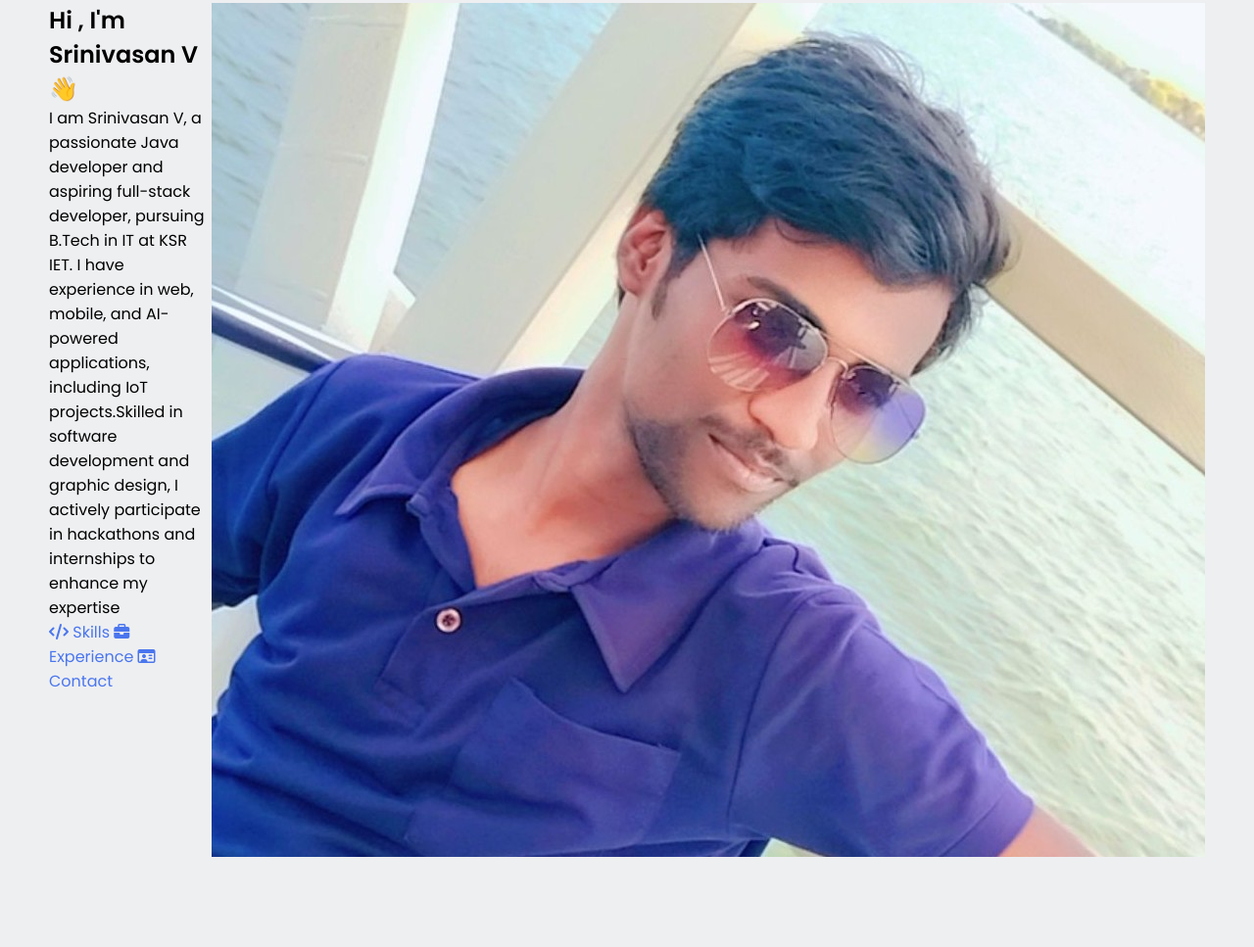
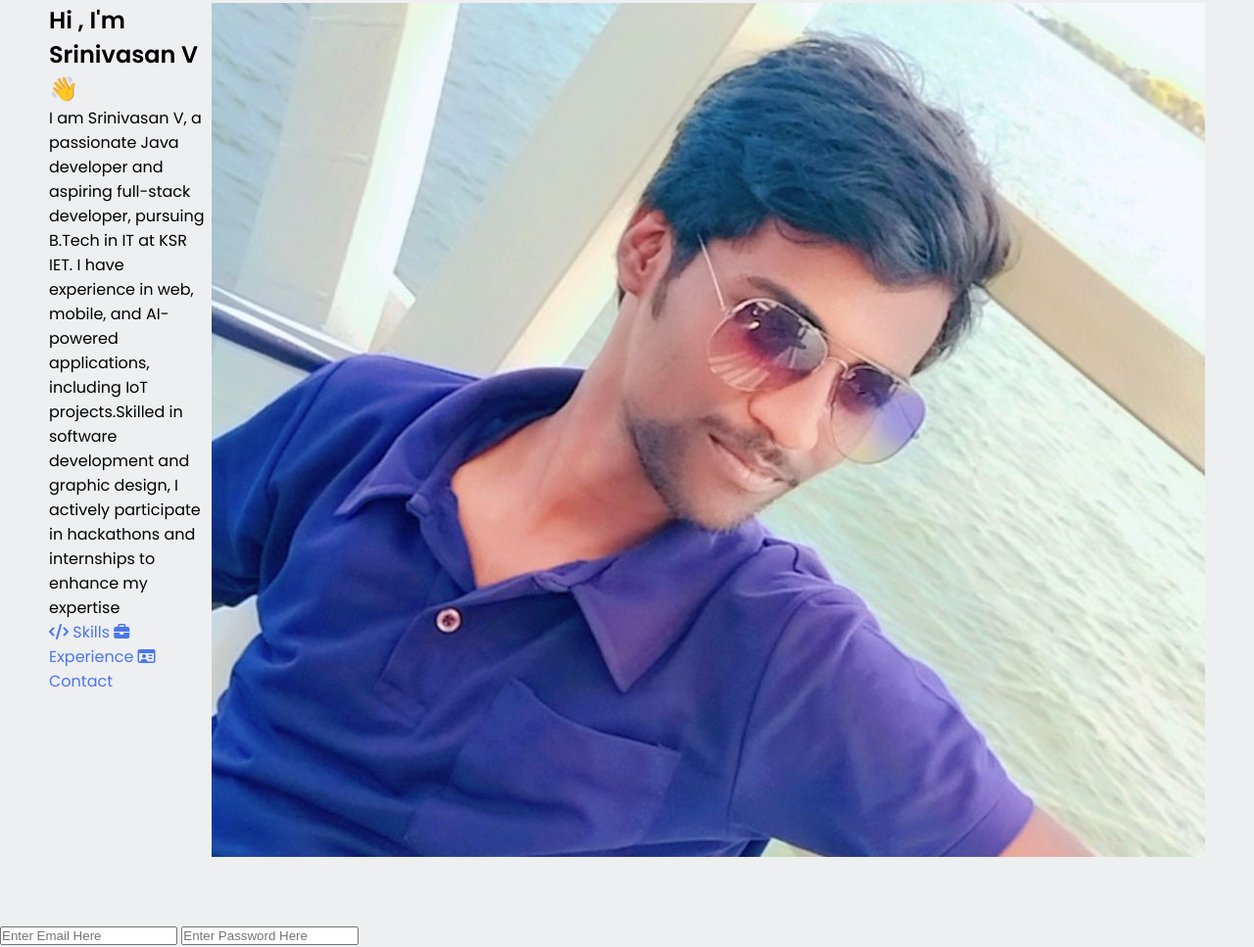
Before and after one commit to Srini2475/gitemc, a plain HTML site: page portfolio/index.html in a window 1280 px wide. Shown: the part 157-1124 px from the top of the page at 98% size. Before the commit the page ends 1099 px from the top, so only its background shows below. Drawn offline with Linux system fonts and the light colour scheme.

Commit message:
Update index.html

```diff
--- a/portfolio/index.html
+++ b/portfolio/index.html
@@ -59,6 +59,7 @@
             <a href="#Experience">
                 <i class="fa-solid fa-briefcase"></i>
                 <span>Experience</span>
+
             </a>
 
             <a href="#Contact">
@@ -83,6 +84,8 @@
 
         <!-- Contact  -->
          <section id="Contact"></section>
+     <input type="email" name="email" placeholder="Enter Email Here">
+                    <input type="password" name="" placeholder="Enter Password Here">
 
 </main>
 
```
